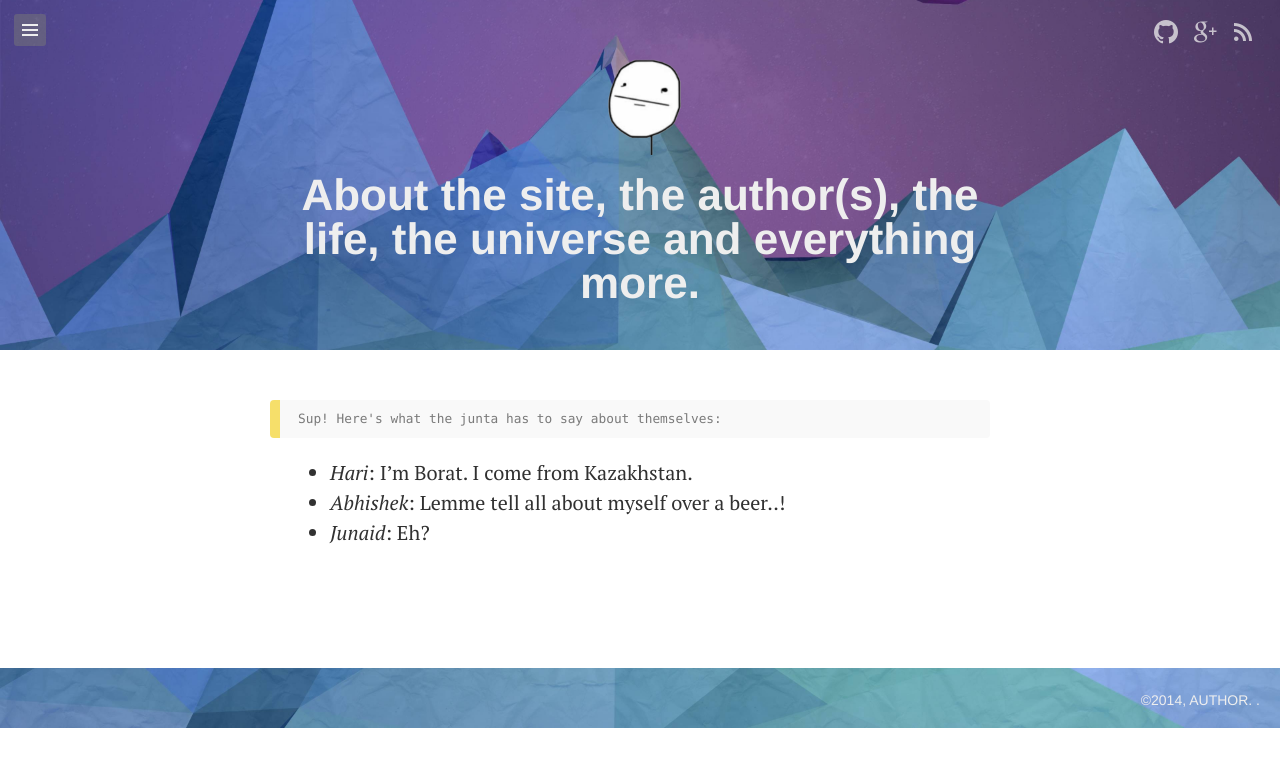
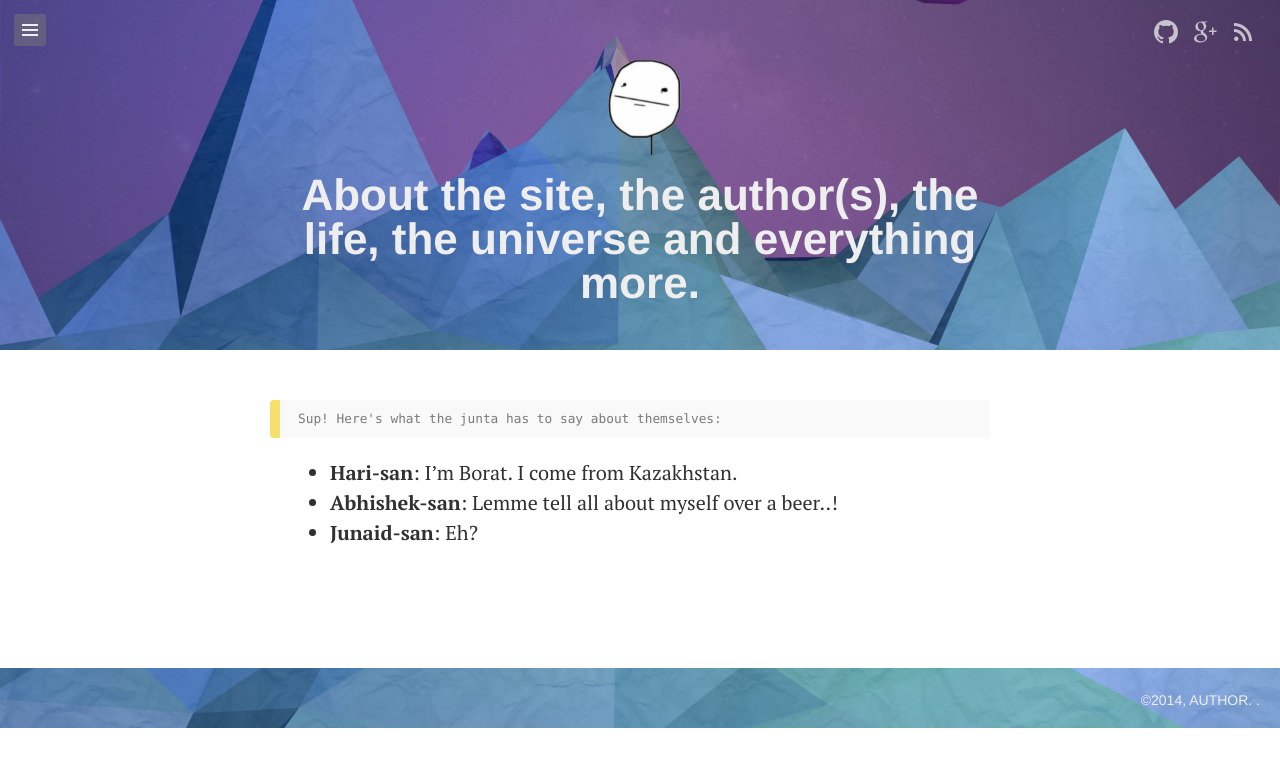
Before and after one commit to nowplaying/nowplaying.github.io, a Jekyll site: the page built from about.md, in a window 1280 px wide. Shown: the top 767 px of the page. Built offline with Jekyll 4.4.1, drawn with Linux system fonts in a browser that asks for light colours; Markdown is read by kramdown in place of the engine named in the settings.

Commit message:
about page

```diff
--- a/about.md
+++ b/about.md
@@ -5,6 +5,6 @@ title: About the site, the author(s), the life, the universe and everything more
 
     Sup! Here's what the junta has to say about themselves:
 
-* _Hari_: I'm Borat. I come from Kazakhstan.
-* _Abhishek_: Lemme tell all about myself over a beer..!
-* _Junaid_: Eh?
+* **Hari-san**: I'm Borat. I come from Kazakhstan.
+* **Abhishek-san**: Lemme tell all about myself over a beer..!
+* **Junaid-san**: Eh?
```
